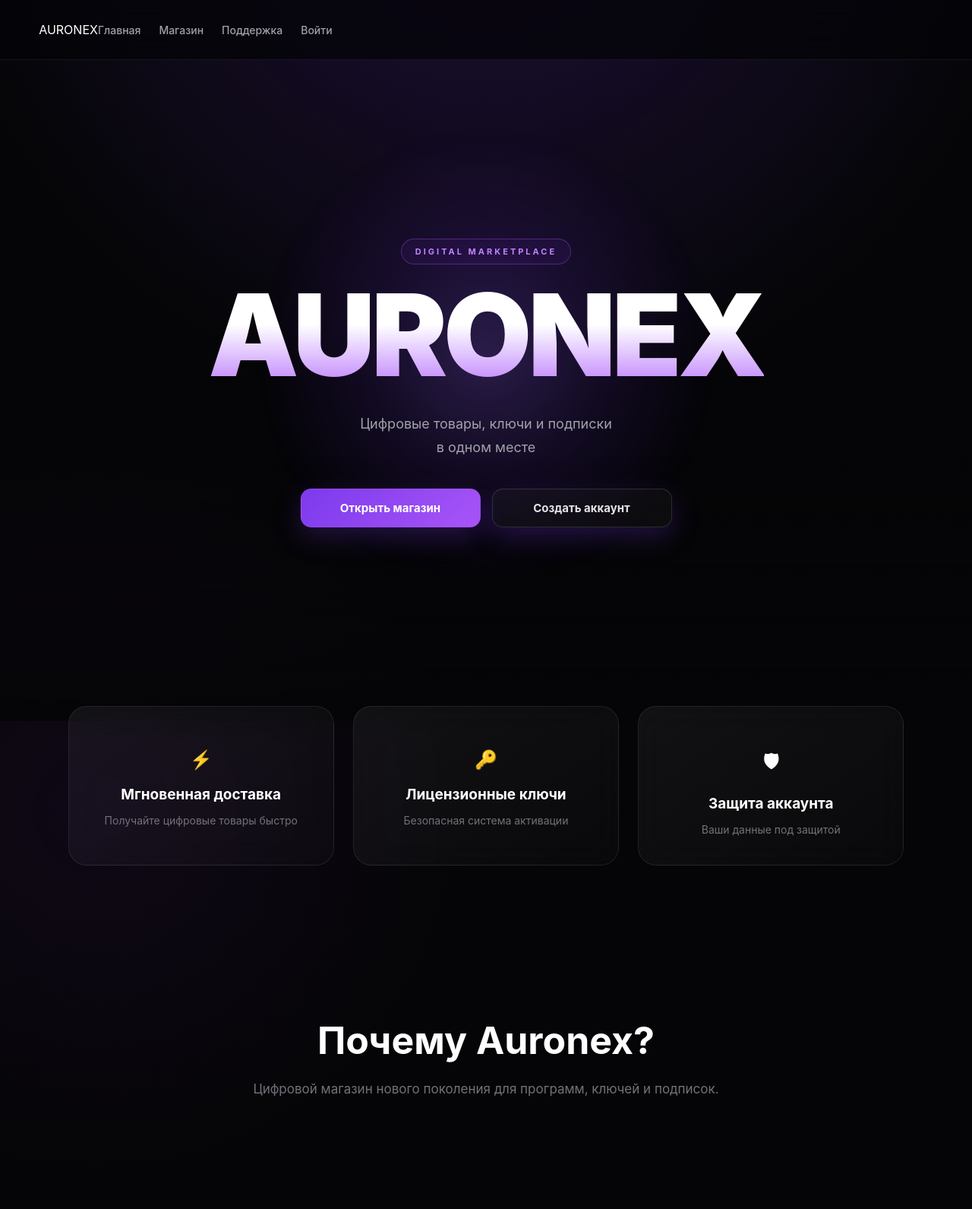
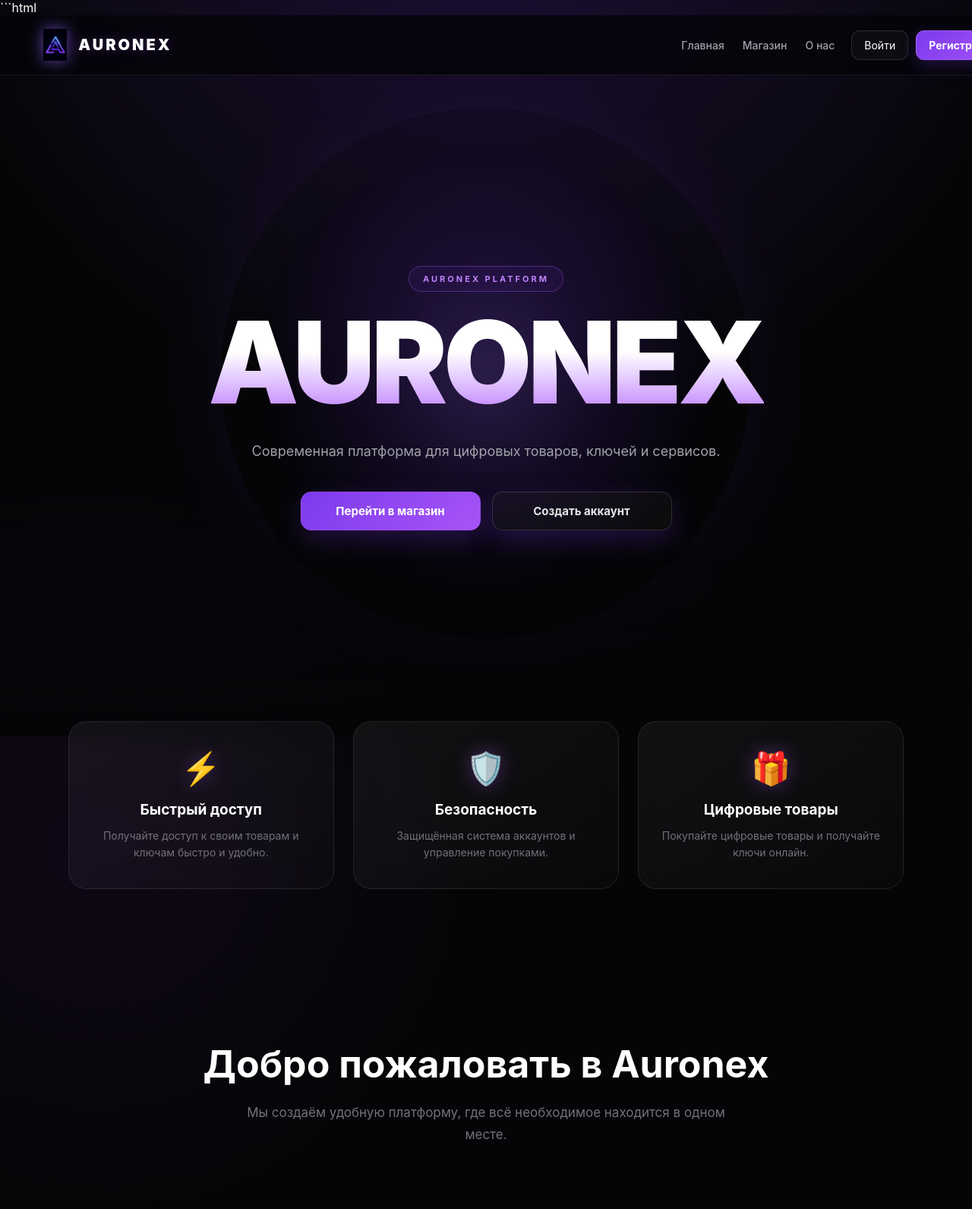
Before and after one commit to ytxomik/Auronex, a plain HTML site: page index.html in a window 1280 px wide. Shown: the top 1591 px of the page at 76% size. Drawn offline with Linux system fonts and the light colour scheme.

Commit message:
Update index.html

````diff
--- a/index.html
+++ b/index.html
@@ -1,52 +1,94 @@
+```html
 <!DOCTYPE html>
 <html lang="ru">
+<head>
+    <meta charset="UTF-8">
 
-<head>
+    <meta
+        name="viewport"
+        content="width=device-width, initial-scale=1.0"
+    >
 
-<meta charset="UTF-8">
-<meta name="viewport" content="width=device-width, initial-scale=1.0">
+    <title>Auronex</title>
 
-<title>Auronex — Digital Marketplace</title>
+    <link
+        rel="icon"
+        type="image/png"
+        href="assets/logo.png"
+    >
 
-<link rel="stylesheet" href="css/style.css">
-
+    <link
+        rel="stylesheet"
+        href="css/style.css"
+    >
 </head>
-
 
 <body>
 
-
 <header>
 
-<div class="logo">
+    <a href="index.html" class="brand">
+        <img
+            src="assets/logo.png"
+            alt="Auronex"
+        >
+
+        <span class="brand-text">
             AURONEX
-</div>
+        </span>
+    </a>
 
 
     <nav>
+        <a href="index.html">
+            Главная
+        </a>
 
-<a href="index.html">Главная</a>
-<a href="shop.html">Магазин</a>
-<a href="#">Поддержка</a>
-<a href="login.html">Войти</a>
+        <a href="shop.html">
+            Магазин
+        </a>
 
+        <a href="#about">
+            О нас
+        </a>
     </nav>
+
+
+    <div class="header-actions">
+
+        <a
+            href="login.html"
+            class="login-btn"
+        >
+            Войти
+        </a>
+
+        <a
+            href="register.html"
+            class="register-top-btn"
+        >
+            Регистрация
+        </a>
+
+    </div>
 
 </header>
 
 
+<main>
 
+    <!-- HERO -->
 
     <section class="hero">
 
+        <div class="glow"></div>
 
-<div class="glow"></div>
+        <div class="hero-ring"></div>
 
 
         <div class="badge">
-DIGITAL MARKETPLACE
+            AURONEX PLATFORM
         </div>
-
 
 
         <h1>
@@ -54,118 +96,117 @@ AURONEX
         </h1>
 
 
-
         <p>
-Цифровые товары, ключи и подписки<br>
-в одном месте
+            Современная платформа для цифровых
+            товаров, ключей и сервисов.
         </p>
-
-
 
 
         <div class="buttons">
 
-
-<a href="shop.html" class="main-btn">
-Открыть магазин
+            <a
+                href="shop.html"
+                class="main-btn"
+            >
+                Перейти в магазин
             </a>
 
 
-
-<a href="register.html" class="main-btn secondary">
+            <a
+                href="register.html"
+                class="main-btn secondary"
+            >
                 Создать аккаунт
             </a>
 
-
         </div>
-
-
 
     </section>
 
 
 
-
+    <!-- FEATURES -->
 
     <section class="features">
 
-
-
         <div class="feature">
 
-<h2>⚡</h2>
+            <div class="feature-icon">
+                ⚡
+            </div>
 
             <h3>
-Мгновенная доставка
+                Быстрый доступ
             </h3>
 
             <p>
-Получайте цифровые товары быстро
+                Получайте доступ к своим
+                товарам и ключам быстро
+                и удобно.
             </p>
 
         </div>
 
 
-
-
-
         <div class="feature">
 
-<h2>🔑</h2>
+            <div class="feature-icon">
+                🛡️
+            </div>
 
             <h3>
-Лицензионные ключи
+                Безопасность
             </h3>
 
             <p>
-Безопасная система активации
+                Защищённая система аккаунтов
+                и управление покупками.
             </p>
 
         </div>
 
 
-
-
-
         <div class="feature">
 
-<h2>🛡</h2>
+            <div class="feature-icon">
+                🎁
+            </div>
 
             <h3>
-Защита аккаунта
+                Цифровые товары
             </h3>
 
             <p>
-Ваши данные под защитой
+                Покупайте цифровые товары
+                и получайте ключи онлайн.
             </p>
 
         </div>
-
-
 
     </section>
 
 
 
+    <!-- ABOUT -->
 
-
-<section class="about">
-
+    <section
+        class="about"
+        id="about"
+    >
 
         <h2>
-Почему Auronex?
+            Добро пожаловать в Auronex
         </h2>
 
-
         <p>
-Цифровой магазин нового поколения
-для программ, ключей и подписок.
+            Мы создаём удобную платформу,
+            где всё необходимое находится
+            в одном месте.
         </p>
-
 
     </section>
 
-
+</main>
 
 
 
@@ -176,16 +217,12 @@ AURONEX
     </h3>
 
     <p>
-© 2026 Digital Marketplace
+        © 2026 Auronex. Все права защищены.
     </p>
 
 </footer>
 
 
-
-<script src="js/app.js"></script>
-
-
 </body>
-
 </html>
+```
````
Lines whose indentation alone changed are shown as unchanged.
